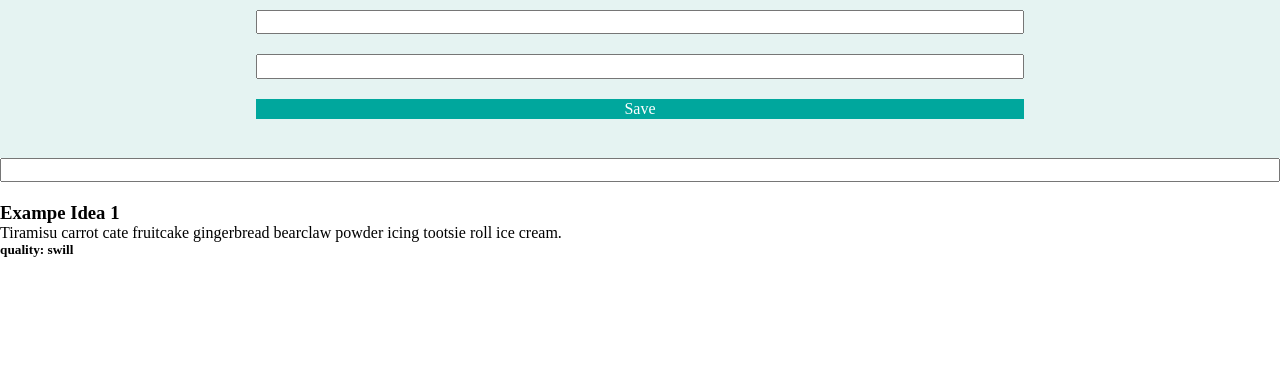
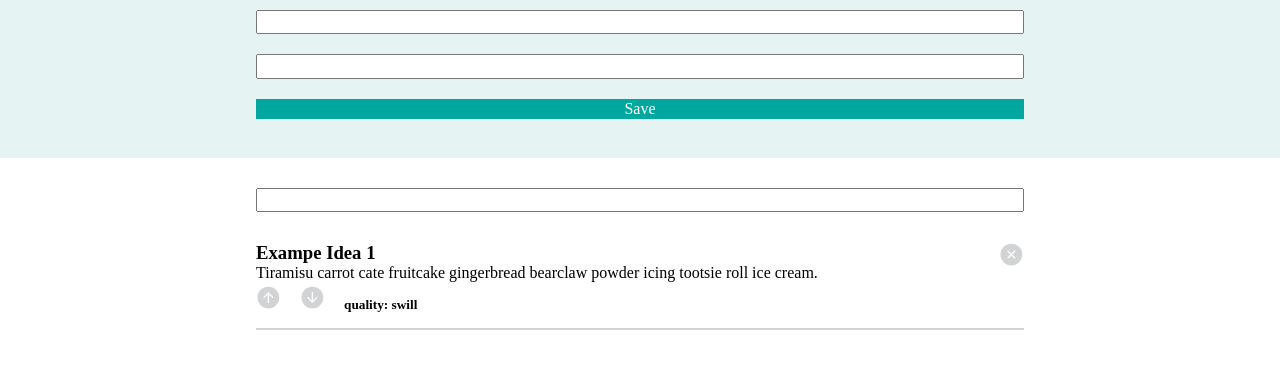
Before and after one commit to lindsaywparker/2DoBox-Pivot, a plain HTML site: page index.html in a window 1280 px wide. Shown: the part 122-490 px from the top of the page. Drawn offline with nearby package versions, Linux system fonts and the light colour scheme.

Commit message:
style bottom half of site

```diff
--- a/index.html
+++ b/index.html
@@ -18,14 +18,14 @@
     <main>
       <input class="search-input">
       <section class="card-container">
-        <article>
+        <article class="idea-card">
           <h3>Exampe Idea 1</h3>
-          <div class="delete-btn"></div>
+          <button class="delete-btn card-btns"></button>
           <p>Tiramisu carrot cate fruitcake gingerbread bearclaw powder icing
             tootsie roll ice cream.
           </p>
-          <div class="up-vote"></div>
-          <div class="down-vote"></div>
+          <button class="up-vote card-btns"></button>
+          <button class="down-vote card-btns"></button>
           <h5>quality: swill</h5>
         </article>
       </section>
--- a/styles.css
+++ b/styles.css
@@ -16,16 +16,58 @@ h1 {
   margin-bottom: 30px;
   color: #00A79D;
   font-size: 45px;
+}
 
+h3 {
+  display: inline-block;
+}
+
+h5 {
+  display: inline-block;
+  margin: 15px 0px;
 }
 
 span {
   color: #6D6E71;
 }
 
+.card-container,
 .input-container {
   width: 60vw;
   margin: 0px auto;
+}
+
+.search-input {
+  width: 60vw;
+  margin: 30px auto;
+}
+
+.idea-card {
+  width: 100%;
+  border-bottom: 2px solid #D1D3D4}
+
+.card-btns {
+  width: 25px;
+  height: 25px;
+  background-size: cover;
+  background-repeat: no-repeat;
+  display: inline-block;
+  background-color: inherit;
+}
+
+.delete-btn {
+  background-image: url("Assets/delete.svg");
+  float: right;
+}
+
+.up-vote {
+  background-image: url("Assets/upvote.svg");
+  margin-right: 15px;
+}
+
+.down-vote {
+  background-image: url("Assets/downvote.svg");
+  margin-right: 15px;
 }
 
 input {
```
Also changed, not shown: Assets/delete-hover.svg (added), Assets/delete.svg (added), Assets/downvote-hover.svg (added), Assets/downvote.svg (added), Assets/upvote-hover.svg (added), Assets/upvote.svg (added), 2 other files.
